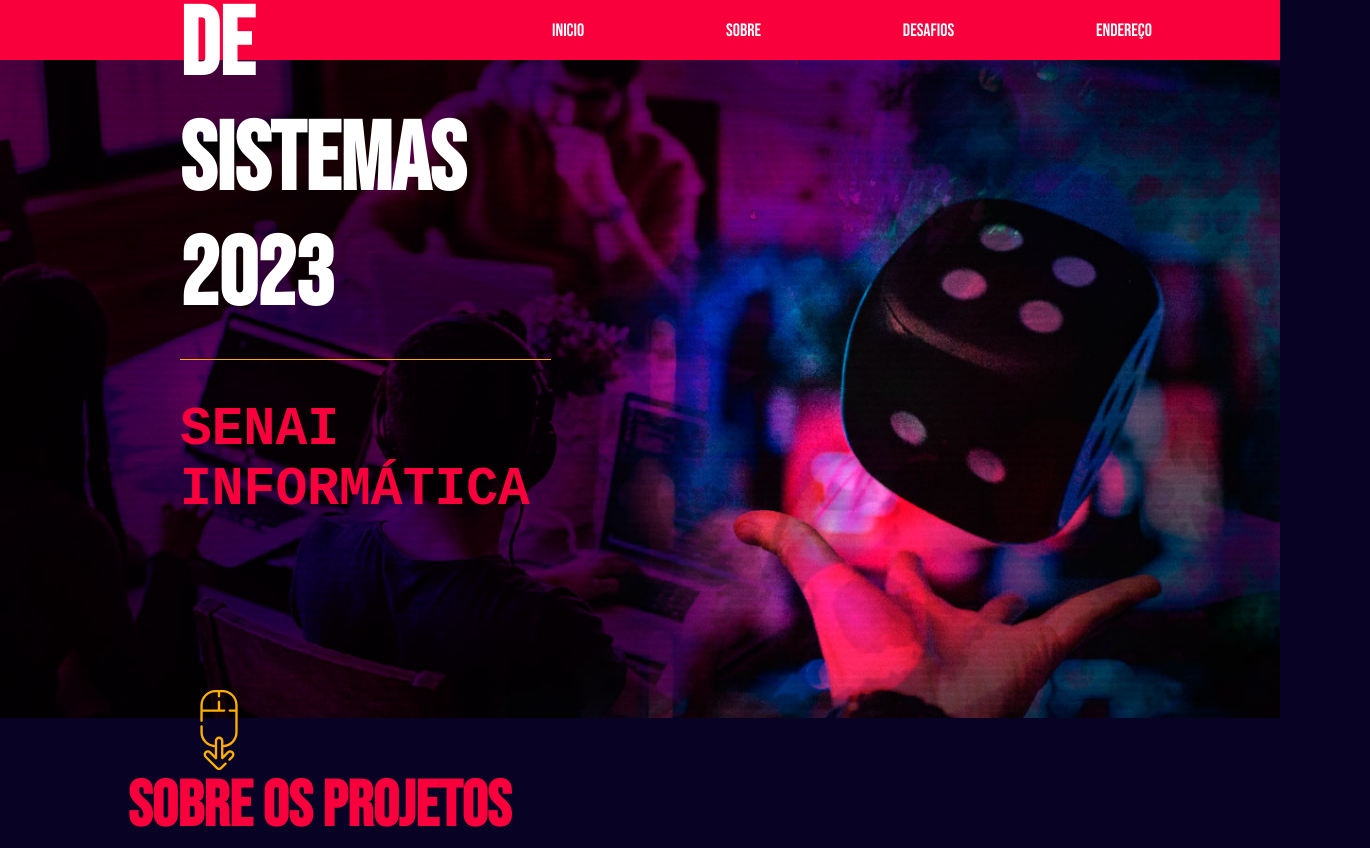
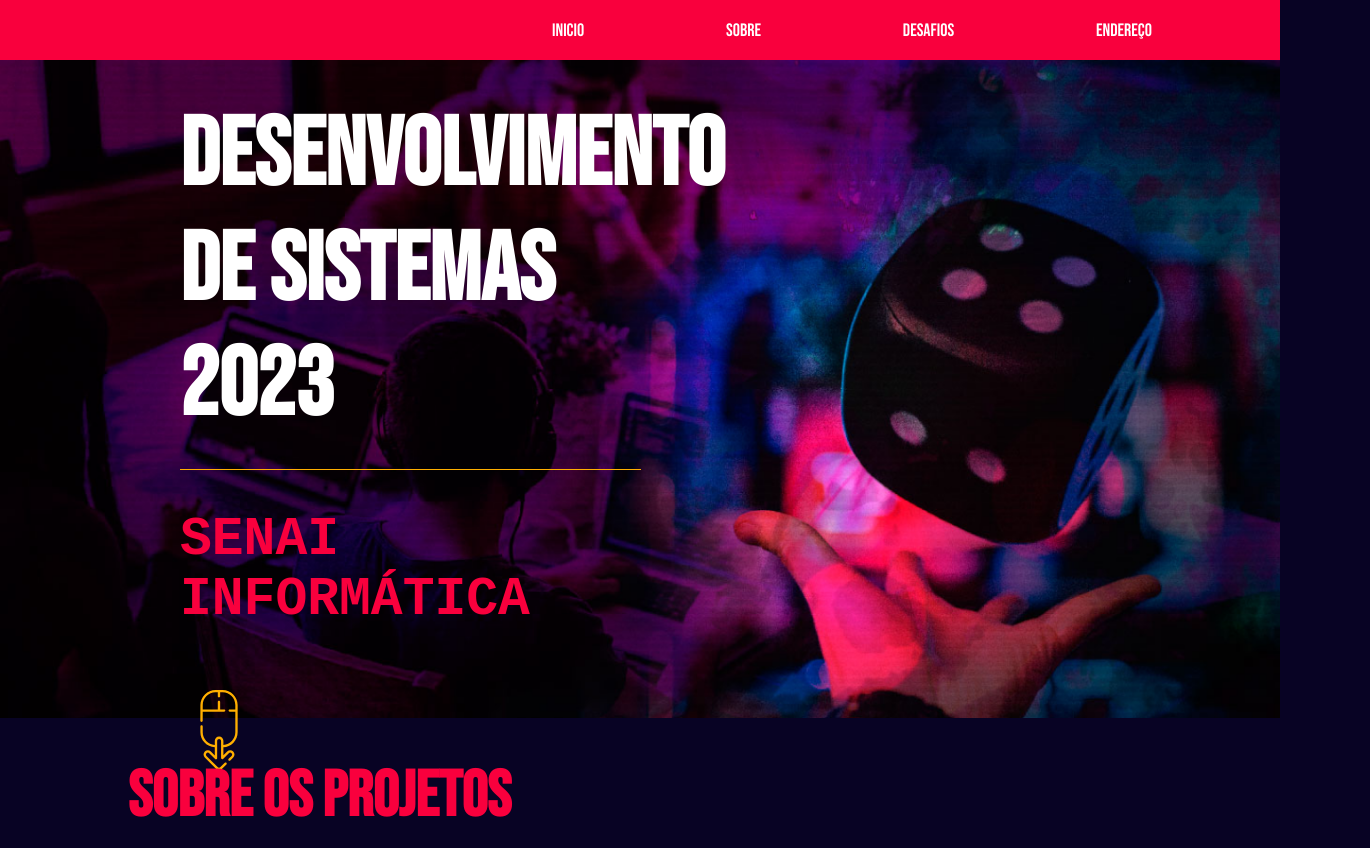
Before and after one commit to GSolivier/atividade-landing-page, a plain HTML site: page index.html in a window 1280 px wide. Shown: the top 848 px of the page, 1370 px wide, since content can reach past the window. Drawn offline with Linux system fonts and the light colour scheme; a web font is replaced by a local one.

Commit message:
Primeiro patch de correções do site

```diff
--- a/index.html
+++ b/index.html
@@ -30,13 +30,15 @@
         <section class="banner">
 
             <img class="imagem-fundo-banner" src="images/imagem-fundo-banner.png" alt="Imagem de um dado flutuando">
-
-            <article class="container-grid">
+            <div class="container-grid section-banner">
+            <article>
 
                 <h1>Desenvolvimento<br>de sistemas 2023</h1>
+
                 <h5>Senai informática</h5>
 
             </article>
+            </div>
             <img class="img-mouse" src="assets_/mouse.svg" alt="Mouse com uma seta para baixo">
 
         </section>
--- a/style/style.css
+++ b/style/style.css
@@ -62,9 +62,10 @@ nav a {
     color: white;
     font-size: 96px;
     font-family: 'guilherme';
+    padding-bottom: 25px;
     border-bottom: 1px solid #FFAF00;
-    padding-bottom: 25px;
 }
+
 
 .banner h5 {
     color: white;
@@ -75,12 +76,12 @@ nav a {
     margin-top: 40px;
 }
 
-.banner article {
+.banner .section-banner {
     width: 50%;
-    max-width: 29%;
+    max-width: 36%;
     position: absolute;
     left: 180px;
-    bottom: 280px;
+    bottom: 170px;
 }
 
 .img-mouse {
@@ -110,7 +111,7 @@ nav a {
 
 .info-1 {
     position: relative;
-    bottom: 60px;
+    bottom: 70px;
     height: 617px;
     display: flex;
     flex-direction: column;
@@ -215,7 +216,7 @@ h4 {
     border: 1px solid #A259f7;
     position: absolute;
     bottom: 120px;
-    left: 470px;
+    left: 310px;
 }
 
 .img-mapa {
```
